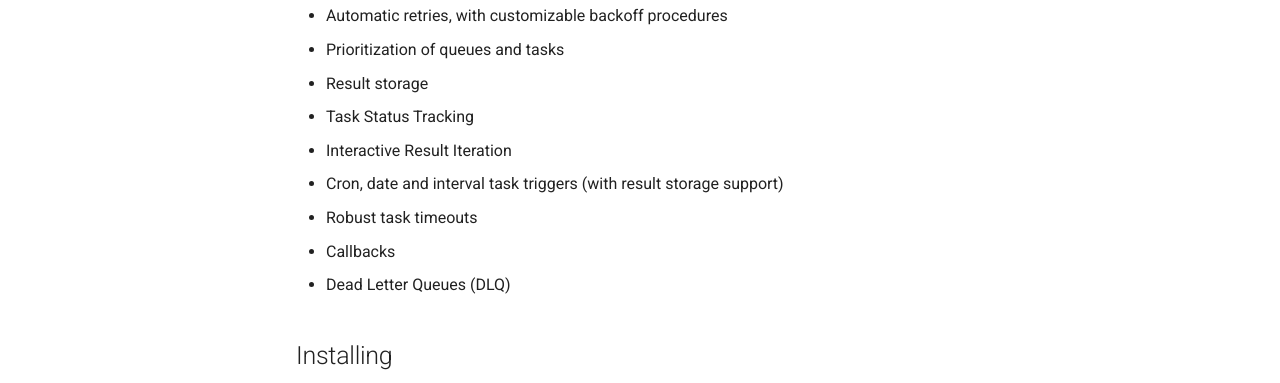
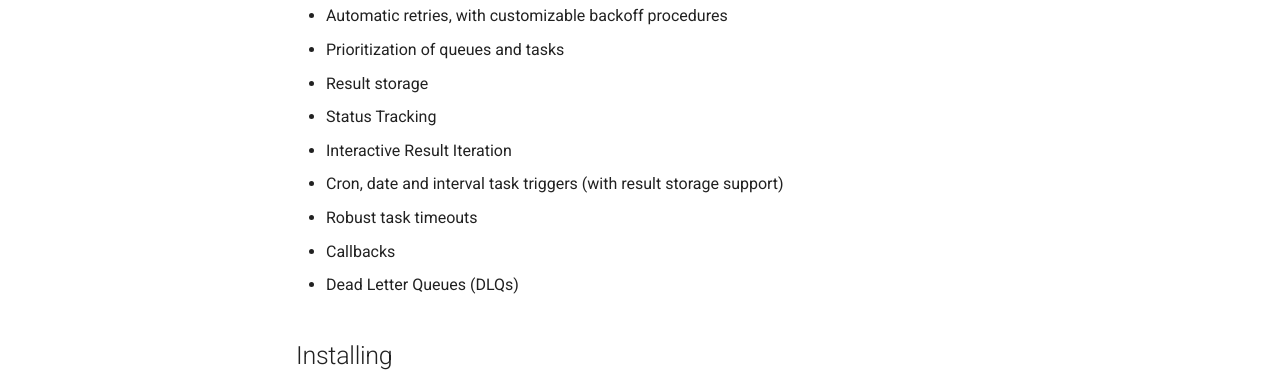
Before and after one commit to TariqAHassan/alsek, an MkDocs documentation site: the page built from docs/index.md, in a window 1280 px wide and 900 px high. Shown: the part 328-711 px from the top of the window. Built offline with MkDocs 1.6.1 and Material for MkDocs 9.7.7, drawn with Linux system fonts in a browser that asks for light colours; comment, search, counter and statistics services are not loaded.

Commit message:
Fix typos

```diff
--- a/docs/index.md
+++ b/docs/index.md
@@ -9,12 +9,12 @@ capable while remaining very lightweight. Current functionality includes:
   * Automatic retries, with customizable backoff procedures
   * Prioritization of queues and tasks
   * Result storage
-  * Task Status Tracking
+  * Status Tracking
   * Interactive Result Iteration
   * Cron, date and interval task triggers (with result storage support)
   * Robust task timeouts
   * Callbacks
-  * Dead Letter Queues (DLQ)
+  * Dead Letter Queues (DLQs)
 
 ## Installing
 
```
Also changed, not shown: README.md (+2 -2 lines).
